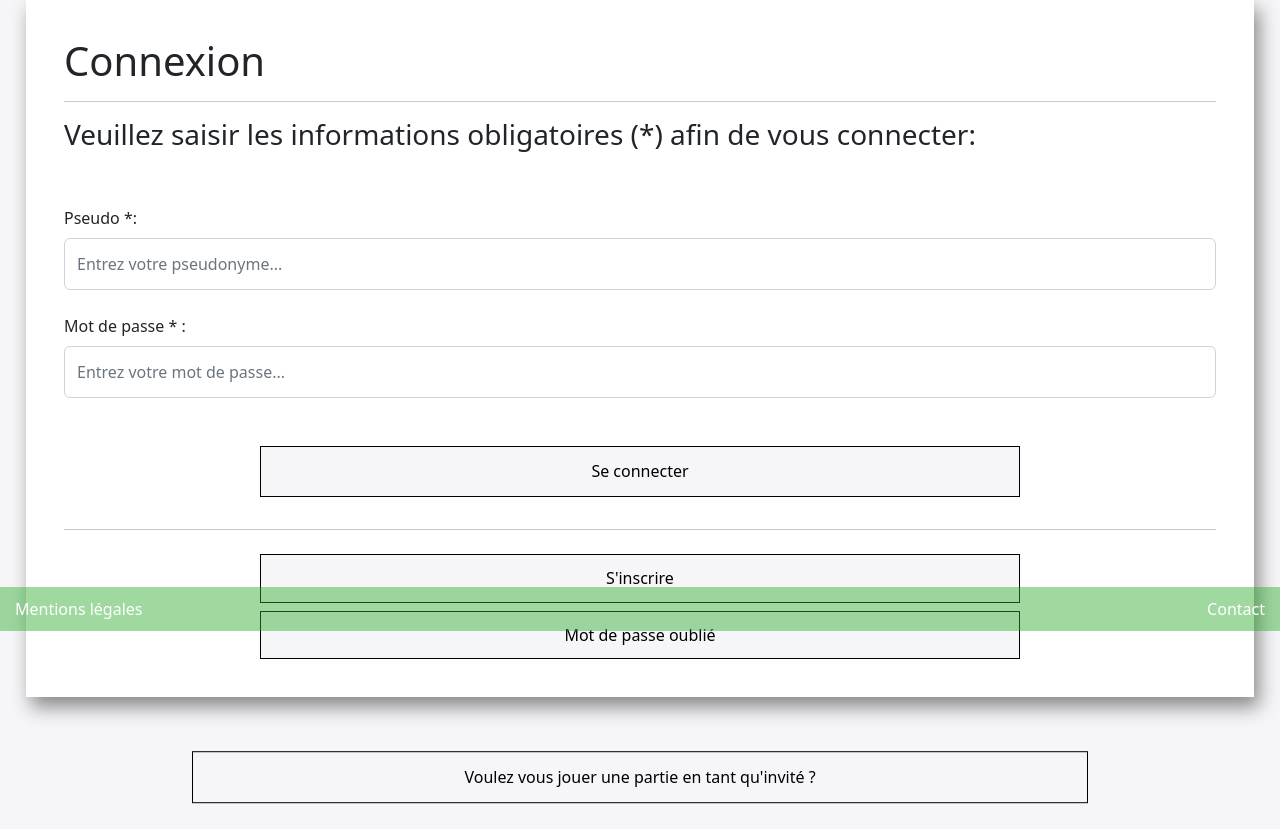
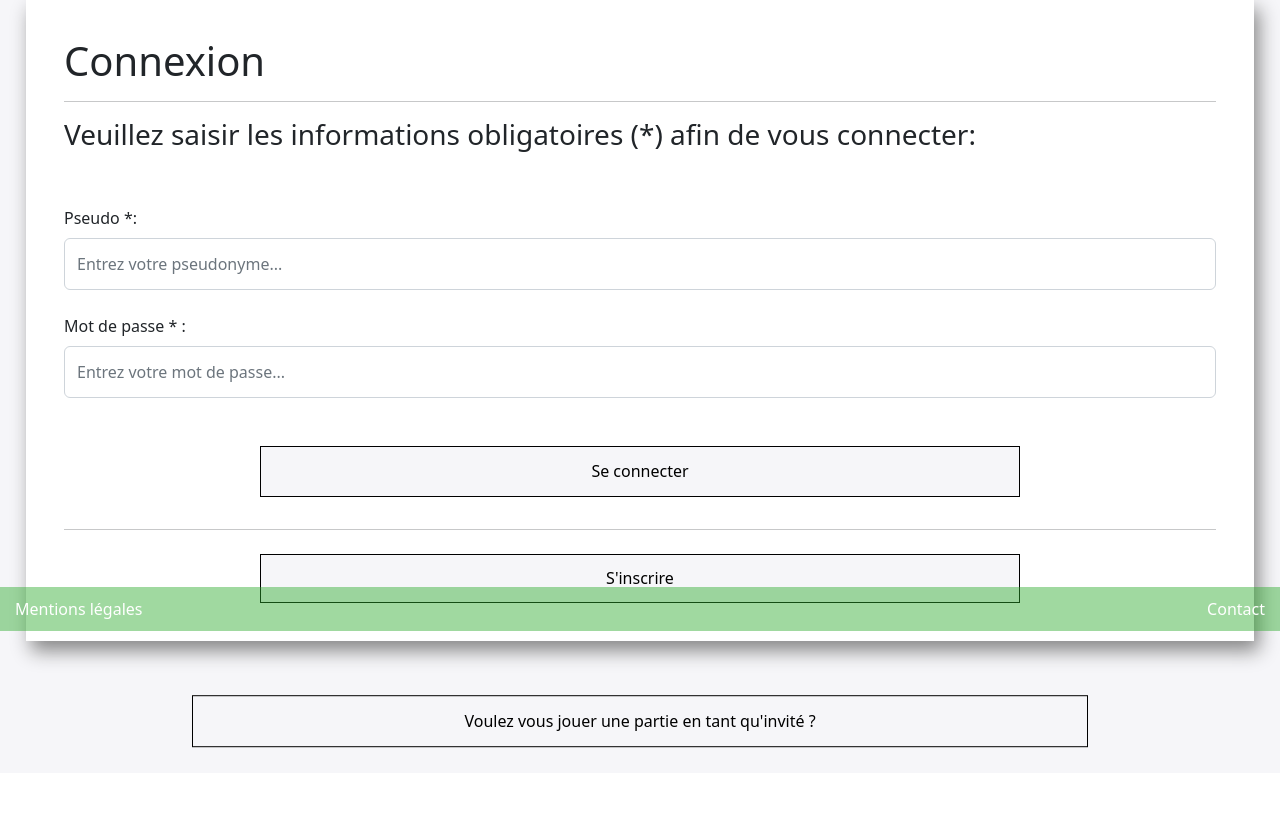
Before and after one commit to IlanMic/projet-jeu, a PHP site: page / in a window 1280 px wide. Shown: the part 169-998 px from the top of the page. After the commit the page ends 917 px from the top, so only its background shows below. Run offline with PHP 8.4, Linux system fonts and the light colour scheme.

Commit message:
Retrait de la demande de réinitailisation de mot de passe

```diff
--- a/Views/index.php
+++ b/Views/index.php
@@ -45,9 +45,9 @@
                         <div class="inner">
                             <button class="btn-inscription mt-2 sub-btn" type="button">S'inscrire</button>
                         </div>
-                        <div class="inner">
+                        <!--<div class="inner">
                             <button class="btn-recuperation mt-2 sub-btn" type="button">Mot de passe oublié</button>
-                        </div>
+                        </div>-->
                     </div>
                 </form>
 
@@ -95,14 +95,14 @@
                         <div class="inner">
                             <button class="btn-connexion mt-2 sub-btn" class="form-btn"  type="button">Se connecter</button>
                         </div>
-                        <div class="inner">
+                        <!--<div class="inner">
                             <button class="btn-recuperation mt-2 sub-btn" class="form-btn" type="button">Mot de passe oublié</button>
-                        </div>
+                        </div>-->
                     </div>
                 </form>
 
                 <!-- Formulaire de réinitialisation de mot de passe  -->
-                <form class="reinitialisation-form d-none" action="Controllers/recuperation.php" method="POST">
+                <!--<form class="reinitialisation-form d-none" action="Controllers/recuperation.php" method="POST">
                     <div class="label-reinitialisation-head">
                         <h1>Réinitialisation du mot de passe</h1>
                         <hr>
@@ -129,7 +129,7 @@
                             <button class="btn-inscription mt-2 sub-btn" class="form-btn"  type="button">S'inscrire</button>
                         </div>
                     </div>
-                </form>
+                </form> -->
             </div>
 
             <button class="play-as-guest-btn" onclick="location.href='../Views/queue-match.php'">Voulez vous jouer une partie en tant qu'invité ?</button>
```
